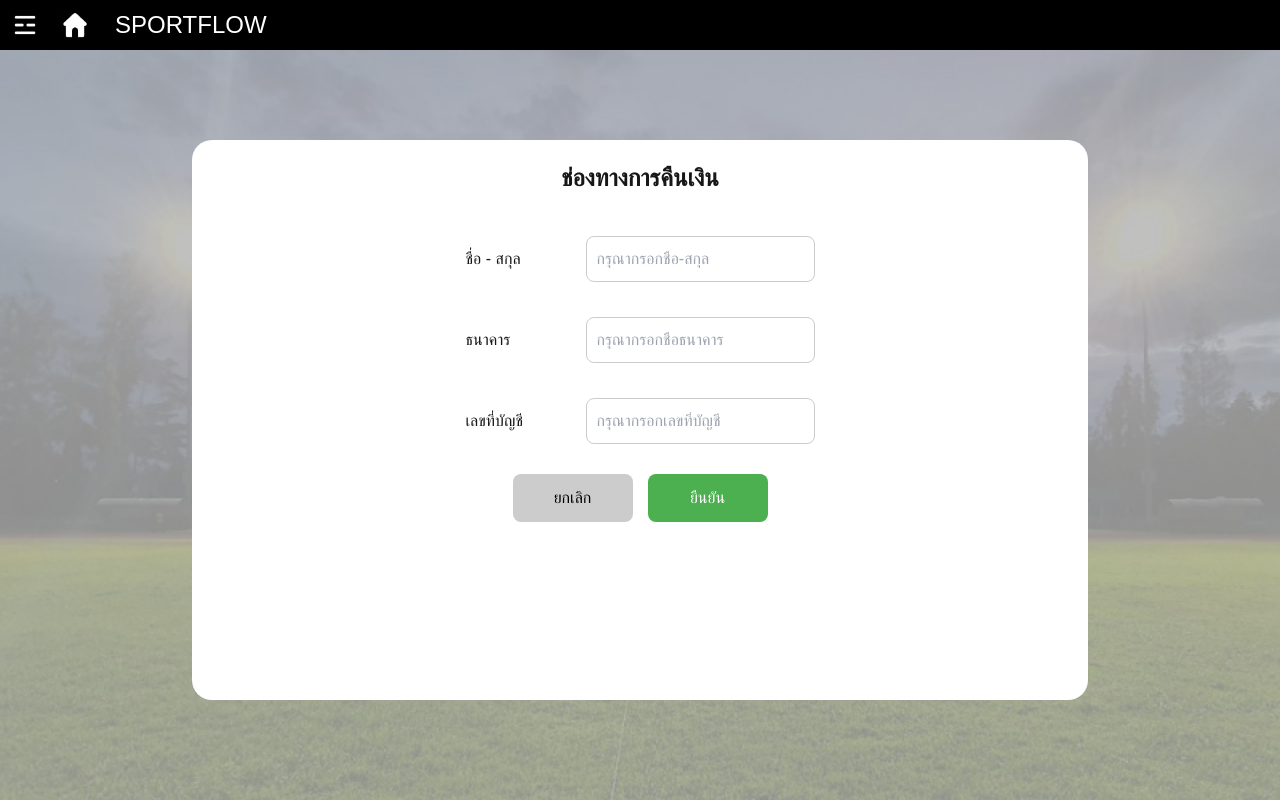
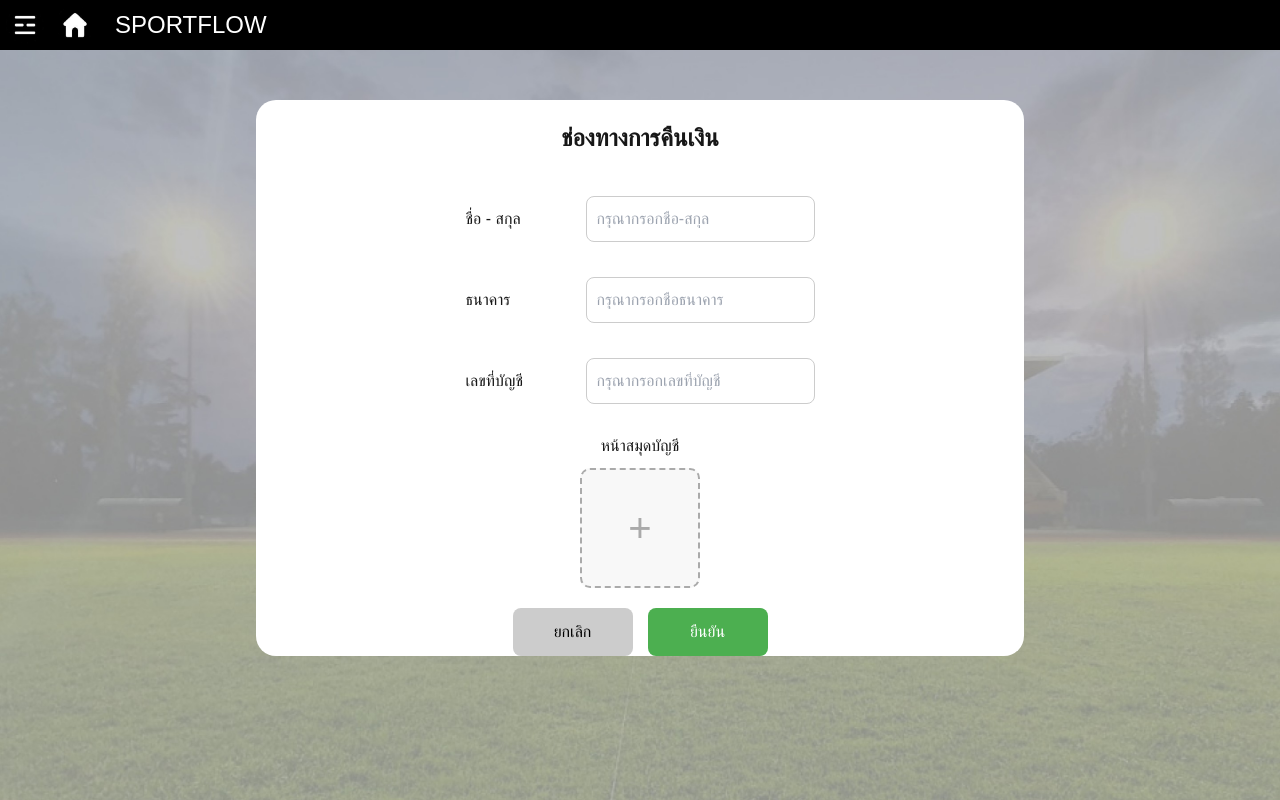
Before and after one commit to janeyanisa1234/SE_Project_Sport, a Next.js app: page /history_cancle/cancle/chanel_contact in a window 1280 px wide. Built offline with nearby package versions, Linux system fonts and the light colour scheme.

Commit message:
version2

```diff
--- a/src/app/history_cancle/Tab/tab.js
+++ b/src/app/history_cancle/Tab/tab.js
@@ -3,7 +3,7 @@
 import "./tabbar.css";
 import React, { useState } from "react";
 import "../hamburgur/slidebar.css"
-import Slidebar from "../hamburgur/slidebar.js"
+import Slidebar from "../hamburgur/slidebar"
 import Link from "next/link";
 
 export default function Tab() {
--- a/src/app/history_cancle/cancle/chanel_contact/chanel.css
+++ b/src/app/history_cancle/cancle/chanel_contact/chanel.css
@@ -23,10 +23,9 @@ body {
 .container {
   background-color: white;
   display: grid;
-  margin: 90px auto 0;
+  margin: 50px auto 0;
   justify-content: center;
-  width: 70vw;
-  height: 70vh;
+  width: 60vw;
   border-radius: 20px;
 
 }
@@ -34,9 +33,8 @@ body {
 .form-box {
   background-color: white;
   width: 400px;
-  padding: 30px;
+  padding: 20px;
   border-radius: 15px;
-  box-shadow: 0 4px 10px rgba(0, 0, 0, 0.15);
   text-align: center;
 }
 
@@ -76,6 +74,51 @@ body {
   border-color: black; /* สีเขียวเมื่อโฟกัส */
 
 }
+
+.book {
+  margin-top: 20px;
+  text-align: center;
+}
+
+.upload-box {
+  display: flex;
+  align-items: center;
+  justify-content: center;
+  width: 120px;
+  height: 120px;
+  border: 2px dashed #aaa;
+  border-radius: 10px;
+  cursor: pointer;
+  transition: 0.3s;
+  margin: 10px auto;
+  background-color: #f8f8f8;
+}
+
+.upload-box:hover {
+  border-color: #333;
+}
+
+.upload-label {
+  display: flex;
+  align-items: center;
+  justify-content: center;
+  width: 100%;
+  height: 100%;
+  cursor: pointer;
+}
+
+.plus-icon {
+  font-size: 40px;
+  color: #aaa;
+}
+
+.preview-image {
+  width: 100%;
+  height: 100%;
+  object-fit: cover;
+  border-radius: 10px;
+}
+
 
 .button-group {
   display: flex;
--- a/src/app/history_cancle/cancle/chanel_contact/page.js
+++ b/src/app/history_cancle/cancle/chanel_contact/page.js
@@ -5,11 +5,19 @@ import { useState } from "react";
 import Tabbar from "../../Tab/tab";
 import Link from "next/link";
 
-
 export default function ChanelContact() {
     const [nameInput, setNameInput] = useState("");
     const [bankInput, setBankInput] = useState("");
     const [accountInput, setAccountInput] = useState("");
+    const [bookImage, setBookImage] = useState(null); // เก็บไฟล์รูปภาพที่อัปโหลด
+
+    // ฟังก์ชันสำหรับอัปโหลดรูปภาพ
+    const handleImageUpload = (event) => {
+        const file = event.target.files[0];
+        if (file) {
+            setBookImage(URL.createObjectURL(file)); // แสดงตัวอย่างรูป
+        }
+    };
 
     return (
         <>
@@ -49,17 +57,33 @@ export default function ChanelContact() {
                         />
                     </div>
 
+                    {/* ส่วนอัปโหลดรูปหน้าสมุดบัญชี */}
+                    <div className="book">
+                        <label>หน้าสมุดบัญชี</label>
+                        <div className="upload-box">
+                            <input type="file" accept="image/*" id="upload" onChange={handleImageUpload} hidden />
+                            <label htmlFor="upload" className="upload-label">
+                                {bookImage ? (
+                                    <img src={bookImage} alt="Preview" className="preview-image" />
+                                ) : (
+                                    <span className="plus-icon">+</span>
+                                )}
+                            </label>
+                        </div>
+                    </div>
+
                     <div className="button-group">
-                    <Link href="/history_cancle/cancle" passHref>
-                        <button className="cancel-btn">ยกเลิก</button>
-                    </Link>
+                        <Link href="/history_cancle/cancle" passHref>
+                            <button className="cancel-btn">ยกเลิก</button>
+                        </Link>
 
-                    <Link href="/history_cancle/Bank_user" passHref>
-                        <button className="confirm-btn">ยืนยัน</button>
-                    </Link>
+                        <Link href="/history_cancle/detail" passHref>
+                            <button className="confirm-btn">ยืนยัน</button>
+                        </Link>
                     </div>
                 </div>
             </div>
+
         </>
     );
 }
--- a/src/app/history_cancle/detail/bar.css
+++ b/src/app/history_cancle/detail/bar.css
@@ -1,18 +1,31 @@
-.detail-container {
-  margin: 20px;
-  padding: 10px;
+body {
+  color: var(--foreground);
+  background-color: white;
+  background-size: cover;
+  background-position: center;
+  font-family: Arial, Helvetica, sans-serif;
+  height: 100vh;
+  margin: 0;
+}
+
+
+.container {
+  width: 90%;
+  max-width: 600px;
+  text-align: center;
+  padding: 20px;
 }
 
 .detail-title {
   display: flex;
   align-items: center;
+  justify-content: center;
   font-size: 24px;
-  font-weight: bold;
   color: black;
 }
 
 .Arrow {
-  width: 30px;
+  width: 25px;
   margin-right: 10px;
   cursor: pointer;
 }
@@ -32,13 +45,12 @@
 .progress-line {
   flex-grow: 1;
   height: 3px;
-  background-color: #d1d5db; /* สีเทาอ่อน */
-  position: relative;
+  background-color: #d1d5db;
   transition: background-color 0.3s ease-in-out;
 }
 
 .progress-line.filled {
-  background-color: black; /* สีของเส้นเมื่อผ่านแล้ว */
+  background-color: black;
 }
 
 .progress-step {
@@ -46,18 +58,16 @@
   height: 15px;
   border-radius: 50%;
   background-color: #d1d5db;
-  position: relative;
-  z-index: 2;
   transition: background-color 0.3s ease-in-out, transform 0.2s ease-in-out;
 }
 
 .progress-step.active {
   background-color: black;
-  transform: scale(1.2); /* ขยายขนาดเล็กน้อย */
+  transform: scale(1.2);
 }
 
 .progress-step.completed {
-  background-color: #6b7280; /* สีเทาเข้ม */
+  background-color: #6b7280;
 }
 
 .progress-labels {
@@ -71,13 +81,37 @@
 
 .progress-text {
   font-size: 14px;
-  color: #6b7280; /* สีเทา */
+  color: #6b7280;
   text-align: center;
   width: 120px;
-  font-weight: normal;
 }
 
 .progress-text.active {
   color: black;
   font-weight: bold;
 }
+
+/* กล่องรายละเอียดการคืนเงิน */
+.refund-box {
+  background-color: #D9D9D9;
+  padding: 20px;
+  margin: 20px auto;  /* จัดให้อยู่ตรงกลาง */
+  border-radius: 12px;
+  width: 90%;
+  max-width: 800px;  /* กำหนดขนาดที่เหมาะสม */
+}
+
+/* ชื่อหัวข้อ */
+.refund-title {
+  font-size: 24px;
+  font-weight: bold;
+  margin-bottom: 15px;
+  color: #333;
+}
+
+/* รายละเอียดการคืนเงิน */
+.refund-details {
+  font-size: 20px;
+  line-height: 1.6;  /* ให้ตัวอักษรอ่านง่ายขึ้น */
+  color: #444;
+}
--- a/src/app/history_cancle/detail/page.js
+++ b/src/app/history_cancle/detail/page.js
@@ -59,6 +59,25 @@ export default function Detail() {
                         </div>
                     ))}
                 </div>
+
+                {/* กล่องแสดงรายละเอียดการคืนเงิน */}
+                <div className="refund-box">
+                    <h2 className="refund-title">AVOCACO </h2>
+                    <hr/>
+                    <br/>
+
+                    <div className="refund-details">
+                        <p>จำนวนเงินคืน </p>
+                        <br/>
+                        <p>คืนเงินไปยัง </p>
+                        <br/>
+                        <p>ผู้ยื่นคำขอ </p>
+                        <br/>
+                        <p>ยื่นคำขอเมื่อ</p>
+                        <br/>
+                        <p>เหตุผล </p>
+                    </div>
+                </div>
             </div>
         </>
     );
--- a/src/app/page.js
+++ b/src/app/page.js
@@ -1,9 +1,7 @@
 "use client";
 
 import { useState, useEffect } from "react";
-
 import Tabbar from "../app/history_cancle/Tab/tab"
-
 import "./globals.css";
 
 
```
